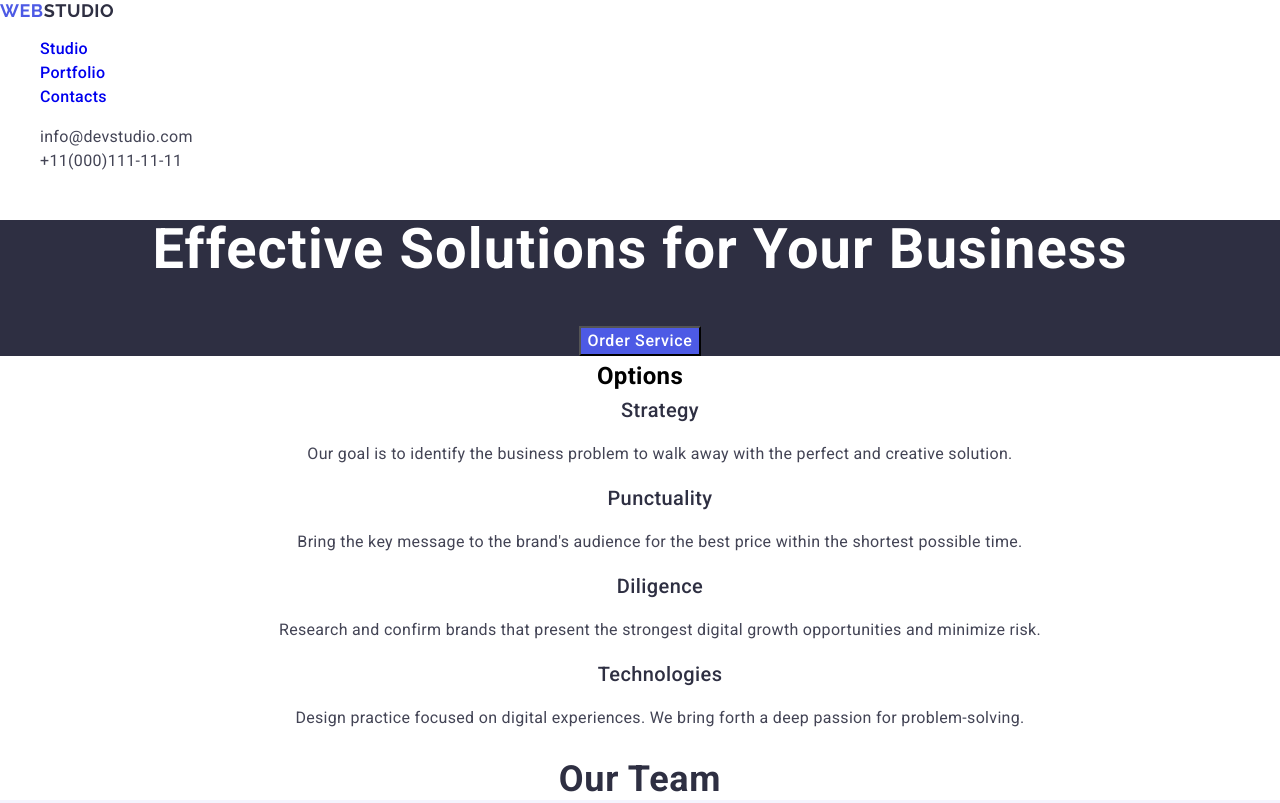
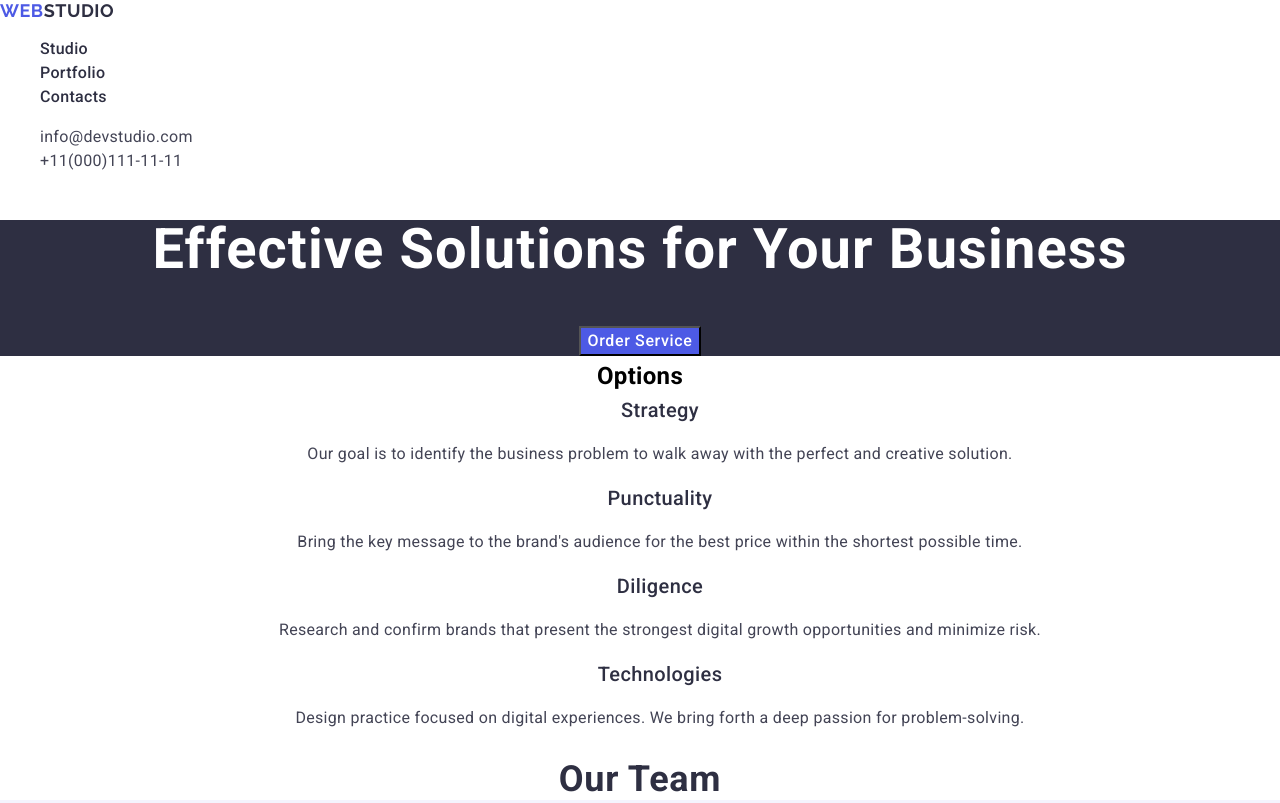
Before and after one commit to Andrii-Koliadenko/goit-markup-hw-02, a plain HTML site: page index.html in a window 1280 px wide. Shown: the top 803 px of the page. Drawn offline with nearby package versions, Linux system fonts and the light colour scheme.

Commit message:
index.html

```diff
--- a/css/style.css
+++ b/css/style.css
@@ -26,15 +26,18 @@ body {
 		.text-color {
 			color: #2e2f42;
 		}
-		.menu-item {
+		.menu-link {
 			font-weight: 500;
 			font-size: 16px;
 			line-height: 1.5;
 			letter-spacing: 0.02em;
 			color: #2e2f42;
 		}
-		.menu-item:hover {color: #404bbf;}
-		.menu-item:focus {color: #404bbf;}
+		.menu-link:hover,
+.menu-link:focus {
+    color: #404bbf;
+}
+
 		.address-page-header {
 			font-style: normal;
 		}
@@ -57,6 +60,7 @@ body {
 			background-color: #2e2f42;
 		}
 		.main-title {
+			background-color: #2e2f42;
 			font-weight: 700;
 			font-size: 56px;
 			text-align: center;
--- a/index.html
+++ b/index.html
@@ -26,9 +26,11 @@
           >Web<span class="text-color">Studio</span></a
         >
         <ul class="menu">
-          <li class="menu-item"><a href="#studio">Studio</a></li>
-          <li class="menu-item"><a href="#portfolio">Portfolio</a></li>
-          <li class="menu-item"><a href="#contacts">Contacts</a></li>
+          <li class="menu-item">
+            <a class="menu-link" href="./index.html">Studio</a>
+          </li>
+          <li class="menu-item"><a class="menu-link" href="">Portfolio</a></li>
+          <li class="menu-item"><a class="menu-link" href="">Contacts</a></li>
         </ul>
       </nav>
       <address class="address-page-header" id="contacts">
```
